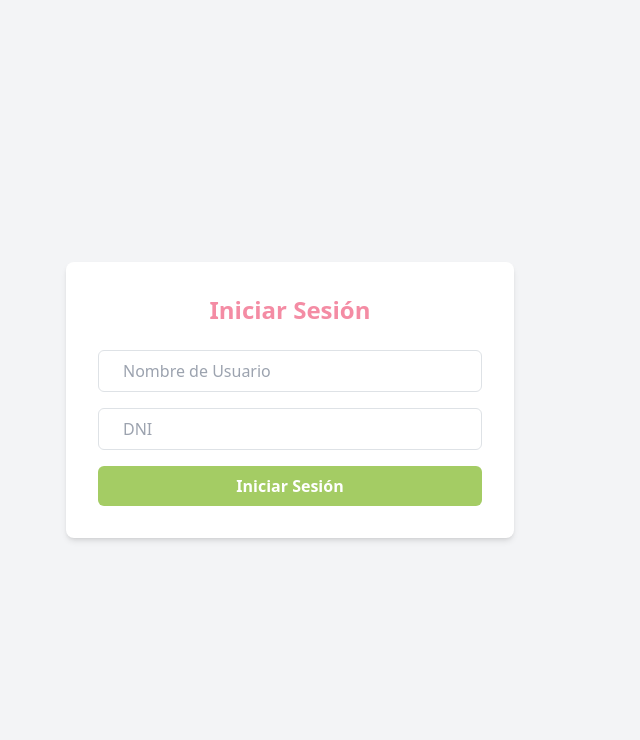
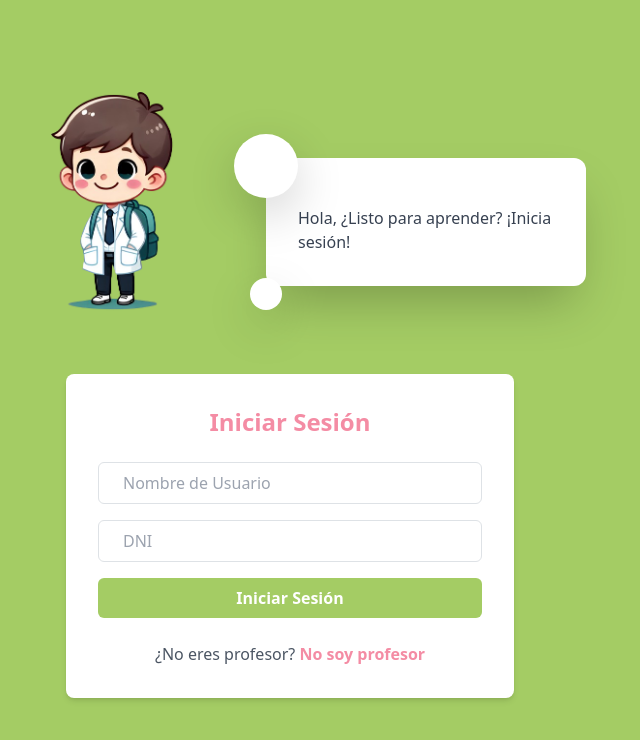
Before and after one commit to proyect-dev-girls/Test-class, a React app in the folder Frond/quizclass/: page /login in a window 1280 px wide. Shown: the top 740 px of the page, without its empty margins (350-990 px from the left). Built offline with nearby package versions, Linux system fonts and the light colour scheme; the HTML template or start-up script is replaced by a standard one.

Commit message:
se edito el frond del inicio sesion

```diff
--- a/Frond/quizclass/src/components/auth/Register/Register.jsx
+++ b/Frond/quizclass/src/components/auth/Register/Register.jsx
@@ -20,11 +20,56 @@ const Register = () => {
         e.preventDefault();
         register(formData);
     };
+ //efectos  de animacion
+    useEffect(() => {
+        // Animación de cambio de color de fondo
+        const intervalId = setInterval(() => {
+            setBgColor(prevColor => (prevColor === '#f48ca4' ? '#a4cc64' : '#f48ca4'));
+        }, 3000);
+
+        // Animación de flotación
+        controls.start({
+            y: [0, -20, 0],
+            transition: {
+                duration: 1.5,
+                ease: 'easeInOut',
+                repeat: Infinity
+            }
+        });
+
+        return () => clearInterval(intervalId);
+    }, [controls]);
+
 
     return (
-        <div>
-            <h2>Register</h2>
-            <form onSubmit={handleSubmit}>
+        <>
+            <div className={`relative flex flex-col h-screen justify-center items-center bg-[${bgColor}] transition-colors duration-300 overflow-hidden`}>
+            <div className="relative z-10 flex items-center space-x-8">
+                {/* Imagen del nene */}
+                <motion.img
+                    src={imageNene}
+                    alt="Nene"
+                    className="w-60 h-60"
+                    animate={controls}
+                />
+
+                {/* Burbuja de mensaje */}
+                <div className="relative bg-white p-8 rounded-xl shadow-2xl flex flex-col items-start space-y-4 max-w-xs">
+                    {/* Puntas de la nube */}
+                    <div className="absolute -top-6 -left-8 w-16 h-16 bg-white rounded-full shadow-lg"></div>
+                    <div className="absolute -bottom-6 -left-4 w-8 h-8 bg-white rounded-full shadow-lg"></div>
+                    <div className="text-gray-700">
+                        <p className="text-left">
+                            Hola, ¿Listo para aprender? ¡Inicia sesión!
+                        </p>
+                    </div>
+                </div>
+            </div>
+
+            {/* Formulario de inicio de sesión */}
+            <div className="bg-white p-8 rounded-lg shadow-md w-full max-w-md mt-8">
+                <h2 className="text-2xl font-bold mb-6 text-center text-[#f48ca4]">Iniciar Sesión</h2>
+                <form onSubmit={handleSubmit}>
                 <input
                     type="text"
                     name="username"
@@ -51,7 +96,15 @@ const Register = () => {
                 />
                 <button type="submit">Registrar</button>
             </form>
+            </div>
         </div>
+
+
+
+
+
+
+        </>
     );
 };
 
--- a/Frond/quizclass/src/components/auth/login/Login.jsx
+++ b/Frond/quizclass/src/components/auth/login/Login.jsx
@@ -1,5 +1,8 @@
-import React, { useState, useContext } from 'react';
+import React, { useState, useEffect, useContext } from 'react';
 import { AuthContext } from '../AuthContext';
+import imageNene from '../../../assets/image/nene.png';
+import { motion, useAnimation } from 'framer-motion';
+import { Link } from 'react-router-dom';
 
 const Login = () => {
     const { login } = useContext(AuthContext);
@@ -7,6 +10,8 @@ const Login = () => {
         username: '',
         dni: ''
     });
+    const [bgColor, setBgColor] = useState('#f48ca4');
+    const controls = useAnimation();
 
     const handleChange = (e) => {
         setFormData({
@@ -20,9 +25,51 @@ const Login = () => {
         login(formData);
     };
 
+    useEffect(() => {
+        // Animación de cambio de color de fondo
+        const intervalId = setInterval(() => {
+            setBgColor(prevColor => (prevColor === '#f48ca4' ? '#a4cc64' : '#f48ca4'));
+        }, 3000);
+
+        // Animación de flotación
+        controls.start({
+            y: [0, -20, 0],
+            transition: {
+                duration: 1.5,
+                ease: 'easeInOut',
+                repeat: Infinity
+            }
+        });
+
+        return () => clearInterval(intervalId);
+    }, [controls]);
+
     return (
-        <div className="min-h-screen flex items-center justify-center bg-gray-100">
-            <div className="bg-white p-8 rounded-lg shadow-md w-full max-w-md">
+        <div className={`relative flex flex-col h-screen justify-center items-center bg-[${bgColor}] transition-colors duration-300 overflow-hidden`}>
+            <div className="relative z-10 flex items-center space-x-8">
+                {/* Imagen del nene */}
+                <motion.img
+                    src={imageNene}
+                    alt="Nene"
+                    className="w-60 h-60"
+                    animate={controls}
+                />
+
+                {/* Burbuja de mensaje */}
+                <div className="relative bg-white p-8 rounded-xl shadow-2xl flex flex-col items-start space-y-4 max-w-xs">
+                    {/* Puntas de la nube */}
+                    <div className="absolute -top-6 -left-8 w-16 h-16 bg-white rounded-full shadow-lg"></div>
+                    <div className="absolute -bottom-6 -left-4 w-8 h-8 bg-white rounded-full shadow-lg"></div>
+                    <div className="text-gray-700">
+                        <p className="text-left">
+                            Hola, ¿Listo para aprender? ¡Inicia sesión!
+                        </p>
+                    </div>
+                </div>
+            </div>
+
+            {/* Formulario de inicio de sesión */}
+            <div className="bg-white p-8 rounded-lg shadow-md w-full max-w-md mt-8">
                 <h2 className="text-2xl font-bold mb-6 text-center text-[#f48ca4]">Iniciar Sesión</h2>
                 <form onSubmit={handleSubmit} className="space-y-4">
                     <input
@@ -49,10 +96,20 @@ const Login = () => {
                     >
                         Iniciar Sesión
                     </button>
+                  {/* mensaje que diga no soy un profesor*/}
+                  <div className="mt-4 text-center">
+                        <span className="text-gray-600">¿No eres profesor? </span>
+                        <Link to="/otra-ruta" className="text-[#f48ca4] font-bold hover:underline">
+                            No soy profesor
+                        </Link>
+                    </div>
+
                 </form>
             </div>
         </div>
     );
 };
 
+
+
 export default Login;
```
